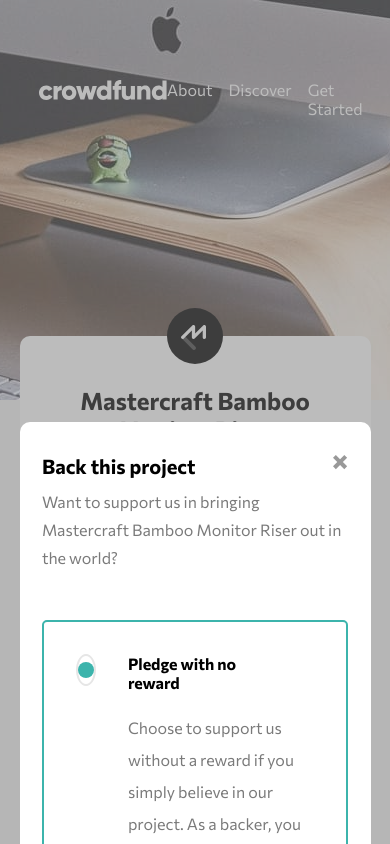
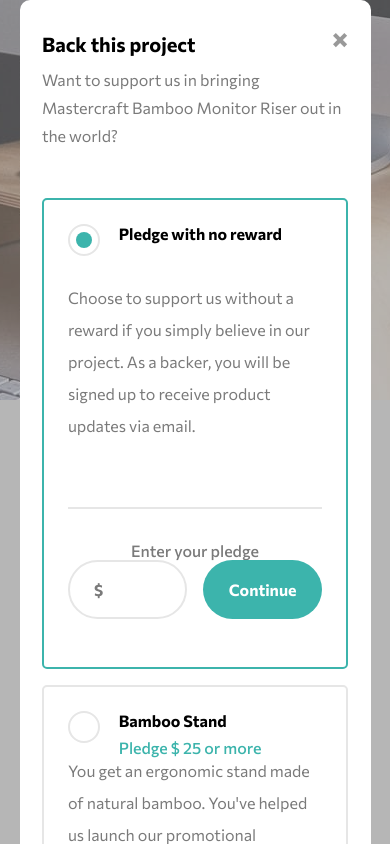
Before and after one commit to gylim0604/FrontEnd-Mentor-Crowdfund-Product-Page, a Next.js app: page / in a window 390 px wide. Both pictures are taken after a click on the link "Back this project". Shown: the top 844 px of the page. Built offline with nearby package versions, Linux system fonts and the light colour scheme.

Commit message:
updated mobile styles for pledge card

```diff
--- a/components/Modal/SelectionModal/PledgeCard.js
+++ b/components/Modal/SelectionModal/PledgeCard.js
@@ -20,7 +20,6 @@
                 active ? styles.selected : ''
             }`}
         >
-            <div className={styles.info}>
             <input
                 className={styles.Checkbox}
                 type='checkbox'
@@ -28,23 +27,23 @@
                 onClick={onClick}
                 checked={active}
             />
-                <div>
             <span className={styles.CardTitle}>
                 <h4>{title}</h4>
                 <p>{price ? `Pledge $ ${price} or more ` : ''}</p>
+            </span>
+            {stock ? (
+                <p className={styles.stock}>
+                    {stock} <span>left</span>
+                </p>
+            ) : (
+                ''
+            )}
 
-                        <p className={styles.stock}>
-                            {stock}
-                            <span>{stock ? 'left' : ''}</span>
-                        </p>
-                    </span>
             <p className={styles.description}>{description}</p>
-                </div>
-            </div>
             <div className={`${styles.input} ${active ? '' : ' hidden'}`}>
                 <label htmlFor='amount'>Enter your pledge </label>
                 <span>
-                    <p>$</p>{' '}
+                    <p>$</p>
                     <input
                         type='text'
                         name='amount'
--- a/styles/Link.module.css
+++ b/styles/Link.module.css
@@ -2,7 +2,10 @@
 .link {
   display: inline-block;
   color: white;
-  padding: 1.25em 2.5em;
+  padding: 1.25em 0;
+  max-width: 150px;
+  width: 100%;
+  text-align: center;
   border-radius: 40px;
   font-weight: 700;
   text-decoration: none;
--- a/styles/Link.module.scss
+++ b/styles/Link.module.scss
@@ -3,7 +3,11 @@
 .link {
     display: inline-block;
     color: $white;
-    padding: 1.25em 2.5em;
+    // padding: 1.25em 2.5em;
+    padding: 1.25em 0;
+    max-width: 150px;
+    width: 100%;
+    text-align: center;
     border-radius: 40px;
     font-weight: $weight-bold;
     text-decoration: none;
--- a/styles/SelectionModal.module.css
+++ b/styles/SelectionModal.module.css
@@ -1,7 +1,7 @@
 @import url("https://fonts.googleapis.com/css2?family=Commissioner:wght@400;500;700&display=swap");
 .modal {
   position: absolute;
-  top: 50%;
+  top: 0%;
   margin-left: auto;
   margin-right: auto;
   left: 0;
@@ -35,10 +35,16 @@
 }
 
 .Card {
-  padding: 2em;
+  padding: 1.5em;
   margin: 1em 0;
   border: 2px solid #e6e6e6;
   border-radius: 5px;
+  display: -ms-grid;
+  display: grid;
+  -ms-grid-rows: 10% 50% 10% 30%;
+      grid-template-rows: 10% 50% 10% 30%;
+  -ms-grid-columns: 20% 80%;
+      grid-template-columns: 20% 80%;
 }
 
 .info {
@@ -63,27 +69,11 @@
   display: block;
   margin: 0;
   font: inherit;
-  width: 3em;
-  height: 2em;
-  border: 0.15em solid #e6e6e6;
-  border-radius: 50%;
-  display: -ms-grid;
-  display: grid;
-  place-content: center;
-}
-
-.Checkbox {
-  -webkit-appearance: none;
-     -moz-appearance: none;
-          appearance: none;
-  background-color: #fff;
-  margin: 0;
-  margin-right: 2em;
-  font: inherit;
-  width: 3em;
+  width: 2em;
   height: 2em;
   border: 2px solid #e6e6e6;
   border-radius: 50%;
+  justify-self: flex-start;
   display: -ms-grid;
   display: grid;
   place-content: center;
@@ -113,8 +103,12 @@
   display: -webkit-box;
   display: -ms-flexbox;
   display: flex;
-  margin-bottom: 1.25em;
-  gap: 1em;
+  -webkit-box-orient: vertical;
+  -webkit-box-direction: normal;
+      -ms-flex-direction: column;
+          flex-direction: column;
+  margin-bottom: 1em;
+  gap: 0.5em;
 }
 
 .CardTitle h4 {
@@ -131,36 +125,56 @@
   font-weight: 500;
 }
 
-.CardTitle .stock {
-  margin-left: auto;
+.stock {
+  -ms-grid-row: 3;
+  -ms-grid-row-span: 1;
+  grid-row: 3/4;
+  -ms-grid-column: 1;
+  -ms-grid-column-span: 2;
+  grid-column: 1/3;
   color: black;
   font-weight: 700;
+  font-size: 1.5em;
 }
 
-.CardTitle .stock span {
+.stock span {
+  font-size: 1rem;
   margin-left: 0.5em;
   font-weight: 400;
   color: #7a7a7a;
 }
 
 .description {
+  -ms-grid-column: 1;
+  -ms-grid-column-span: 2;
+  grid-column: 1/3;
   color: #7a7a7a;
   line-height: 2em;
+  margin: 1em 0;
 }
 
 .input {
-  display: -webkit-box;
-  display: -ms-flexbox;
-  display: flex;
-  -webkit-box-align: center;
-      -ms-flex-align: center;
-          align-items: center;
+  -ms-grid-column: 1;
+  -ms-grid-column-span: 2;
+  grid-column: 1/3;
+  display: -ms-grid;
+  display: grid;
   border-top: 2px solid #e6e6e6;
   padding-top: 2em;
   margin-top: 2em;
+  -ms-grid-columns: (1fr)[2];
+      grid-template-columns: repeat(2, 1fr);
+  -ms-grid-rows: (1fr)[2];
+      grid-template-rows: repeat(2, 1fr);
+  gap: 0 1em;
 }
 
 .input label {
+  -ms-grid-column-align: center;
+      justify-self: center;
+  -ms-grid-column: 1;
+  -ms-grid-column-span: 2;
+  grid-column: 1/3;
   color: #7a7a7a;
 }
 
@@ -170,7 +184,6 @@
       align-self: stretch;
   border: 2px solid #e6e6e6;
   border-radius: 40px;
-  margin-right: 2em;
   display: -webkit-box;
   display: -ms-flexbox;
   display: flex;
@@ -181,9 +194,7 @@
   -webkit-box-align: center;
       -ms-flex-align: center;
           align-items: center;
-  width: 120px;
   padding: 0 1.5em;
-  gap: 0.75em;
 }
 
 .input span:hover {
@@ -194,6 +205,7 @@
 .input span p {
   color: #7a7a7a;
   font-weight: 700;
+  margin-right: 10px;
 }
 
 .input span input {
--- a/styles/SelectionModal.module.scss
+++ b/styles/SelectionModal.module.scss
@@ -2,7 +2,7 @@
 
 .modal {
     position: absolute;
-    top: 50%;
+    top: 0%;
     margin-left: auto;
     margin-right: auto;
     left: 0;
@@ -33,10 +33,13 @@
 }
 
 .Card {
-    padding: 2em;
+    padding: 1.5em;
     margin: 1em 0;
     border: 2px solid $light-gray;
     border-radius: 5px;
+    display: grid;
+    grid-template-rows: 10% 50% 10% 30%;
+    grid-template-columns: 20% 80%;
 }
 
 .info {
@@ -57,25 +60,11 @@
     display: block;
     margin: 0;
     font: inherit;
-    width: 3em;
-    height: 2em;
-    border: 0.15em solid $light-gray;
-    border-radius: 50%;
-    display: grid;
-    place-content: center;
-}
-
-.Checkbox {
-    appearance: none;
-    background-color: #fff;
-    // display: block;
-    margin: 0;
-    margin-right: 2em;
-    font: inherit;
-    width: 3em;
+    width: 2em;
     height: 2em;
     border: 2px solid $light-gray;
     border-radius: 50%;
+    justify-self: flex-start;
     display: grid;
     place-content: center;
 }
@@ -96,8 +85,9 @@
 
 .CardTitle {
     display: flex;
-    margin-bottom: 1.25em;
-    gap: 1em;
+    flex-direction: column;
+    margin-bottom: 1em;
+    gap: 0.5em;
     h4 {
         font-weight: $weight-bold;
         &:hover {
@@ -109,31 +99,38 @@
         color: $moderate-cyan;
         font-weight: $weight-normal;
     }
+}
 .stock {
-        margin-left: auto;
+    grid-row: 3/4;
+    grid-column: 1/3;
     color: $black;
     font-weight: $weight-bold;
-
+    font-size: 1.5em;
     span {
+        font-size: 1rem;
         margin-left: 0.5em;
         font-weight: $weight-light;
         color: $dark-gray;
     }
 }
-}
-
 .description {
+    grid-column: 1/3;
     color: $dark-gray;
     line-height: 2em;
+    margin: 1em 0;
 }
-
 .input {
-    display: flex;
-    align-items: center;
+    grid-column: 1/3;
+    display: grid;
     border-top: 2px solid $light-gray;
     padding-top: 2em;
     margin-top: 2em;
+    grid-template-columns: repeat(2, 1fr);
+    grid-template-rows: repeat(2, 1fr);
+    gap: 0 1em;
     label {
+        justify-self: center;
+        grid-column: 1/3;
         color: $dark-gray;
     }
     span {
@@ -141,13 +138,11 @@
         align-self: stretch;
         border: 2px solid $light-gray;
         border-radius: 40px;
-        margin-right: 2em;
         display: flex;
         flex-direction: row;
         align-items: center;
-        width: 120px;
         padding: 0 1.5em;
-        gap: 0.75em;
+
         &:hover {
             border-color: $moderate-cyan;
             cursor: pointer;
@@ -155,6 +150,7 @@
         p {
             color: $dark-gray;
             font-weight: $weight-bold;
+            margin-right: 10px;
         }
         input {
             border: none;
```
Also changed, not shown: 2 other files (tests, documents, lock files or other folders). Lines whose indentation alone changed are shown as unchanged.
